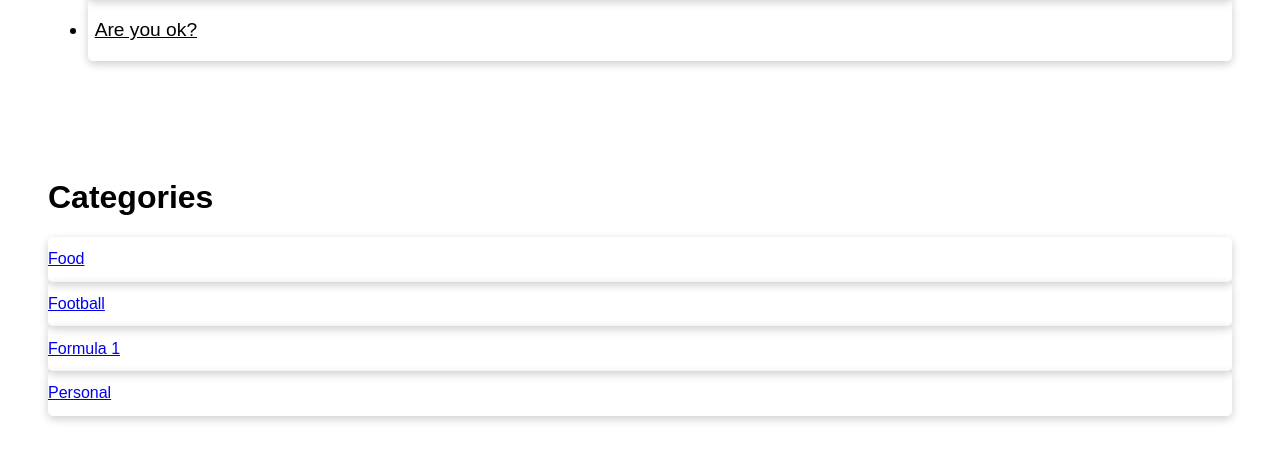
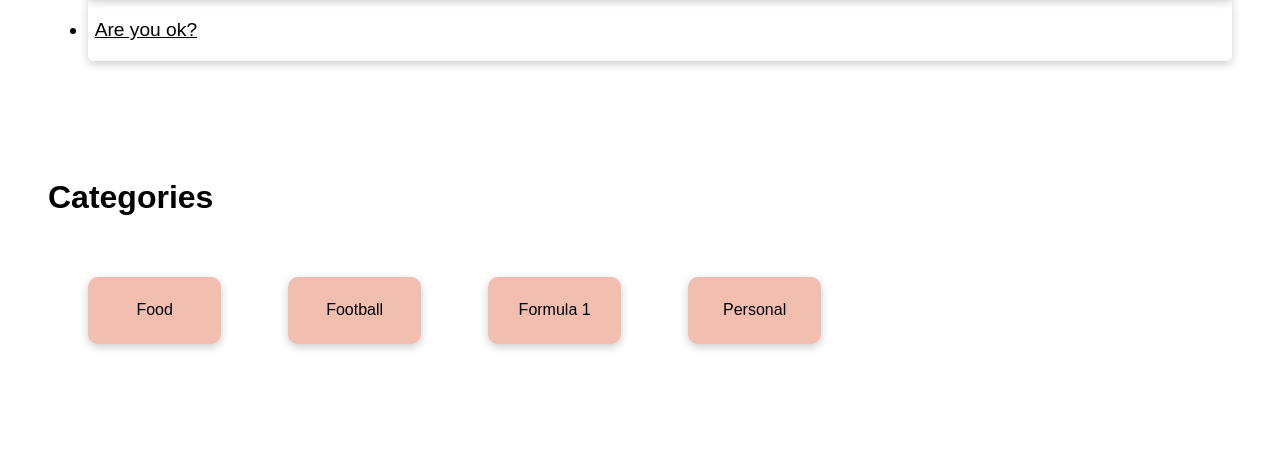
Before and after one commit to st157024/DjangoPollProject, a Django app: page /polls/ in a window 1280 px wide. Shown: the part 810-1274 px from the top of the page. After the commit the page ends 1160 px from the top, so only its background shows below. Run offline with Django 4.2, Linux system fonts and the light colour scheme; data comes from the database, SQL or seed files in the repository.

Commit message:
added category buttons to index page

```diff
--- a/polls/static/polls/style.css
+++ b/polls/static/polls/style.css
@@ -55,6 +55,35 @@ h1 {
   box-shadow: 0px 3px 10px 0px #f1beb0;
 }
 
+.category_container {
+  display: flex;
+  flex-direction: row;
+  flex-wrap: wrap;
+  gap: 50pt;
+  padding: 30pt;
+}
+
+.category_card {
+  display: flex;
+  justify-content: center;
+  align-items: center;
+  box-shadow: 0px 3px 10px 0px rgba(0, 0, 0, 0.2);
+  transition: 0.1s;
+  border-radius: 10px;
+  width: 100pt;
+  height: 50pt;
+  background-color: #f1beb0;
+}
+
+a.button {
+  -webkit-appearance: button;
+  -moz-appearance: button;
+  appearance: button;
+
+  text-decoration: none;
+  color: initial;
+}
+
 /*
 Radio button customization
 */
--- a/polls/templates/polls/index.html
+++ b/polls/templates/polls/index.html
@@ -32,11 +32,12 @@
       {% endif %}
     </div>
 
-    <div class="Container">
+    <div class="container">
       <h1>Categories</h1>
+      <div class="category_container">
         {% if category_list %} {% for category in category_list %}
-      <div class="card">
-        <a href="{% url 'polls:category' category.slug %}"
+        <div class="category_card">
+          <a class="button" href="{% url 'polls:category' category.slug %}"
             >{{ category.name }}</a
           >
         </div>
@@ -44,5 +45,6 @@
         <p>No categories are available</p>
         {% endif %}
       </div>
+    </div>
   </body>
 </html>
```
Lines whose indentation alone changed are shown as unchanged.
